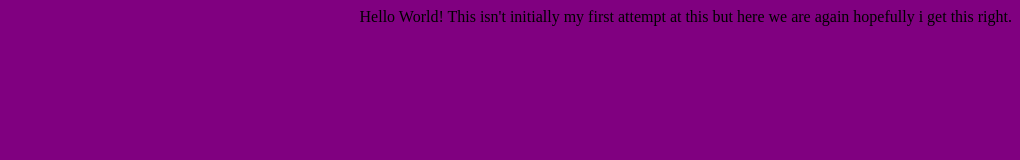
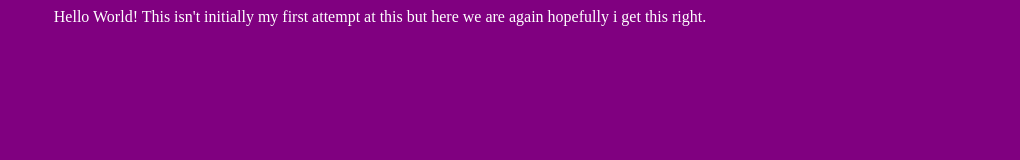
Before and after one commit to Frawatson/Hello-, a plain HTML site: page index.html in a window 1280 px wide. Shown: the whole page, without its empty margins (260-1280 px from the left). Drawn offline with Linux system fonts and the light colour scheme.

Commit message:
Update index.html

```diff
--- a/index.html
+++ b/index.html
@@ -16,8 +16,8 @@
     <style>
       body {
         background-color : purple;
-        color:#ggg;
-        text-align:right;
+        color:#fff;
+        text-align:center;
       }
 
     </style>
```
